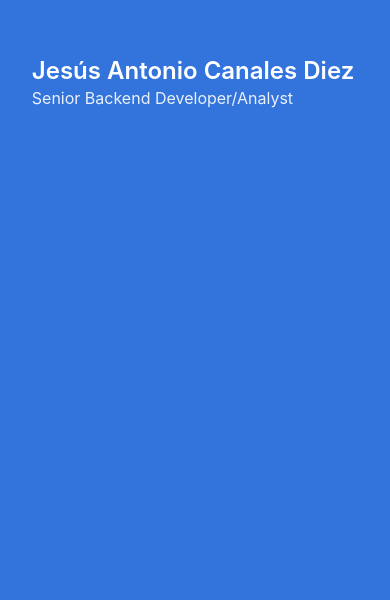
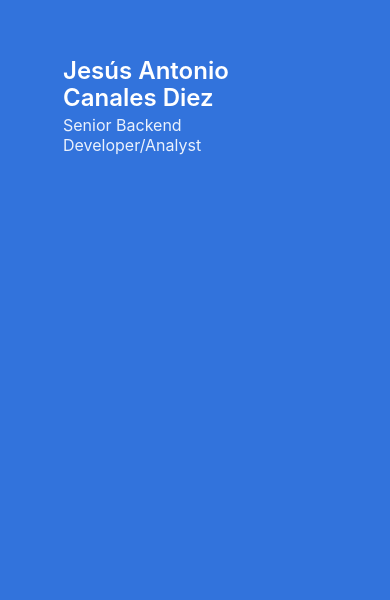
Before and after one commit to jacanales/vuejs-personal-webpage, a Vue app: page /#/ in a window 390 px wide. Shown: the part 244-844 px from the top of the page. Built offline with nearby package versions, Linux system fonts and the light colour scheme.

Commit message:
Improve header styles and responsive

```diff
--- a/src/components/header.vue
+++ b/src/components/header.vue
@@ -123,8 +123,12 @@ export default {
   .hero-body {
     position: relative;
     div {
-      width: 50vw;
-      margin-left: 2vw;
+      width: 30vw;
+
+      &.presentation {
+        margin-left: 10vw;
+        width: 45vw;
+      }
     }
   }
 
@@ -137,6 +141,7 @@ export default {
       div {
         height: 100vh;
         width: calc(100vw - 3em);
+        margin-left: 3vw;
 
         &.presentation {
           padding-top: 30vh;
```
